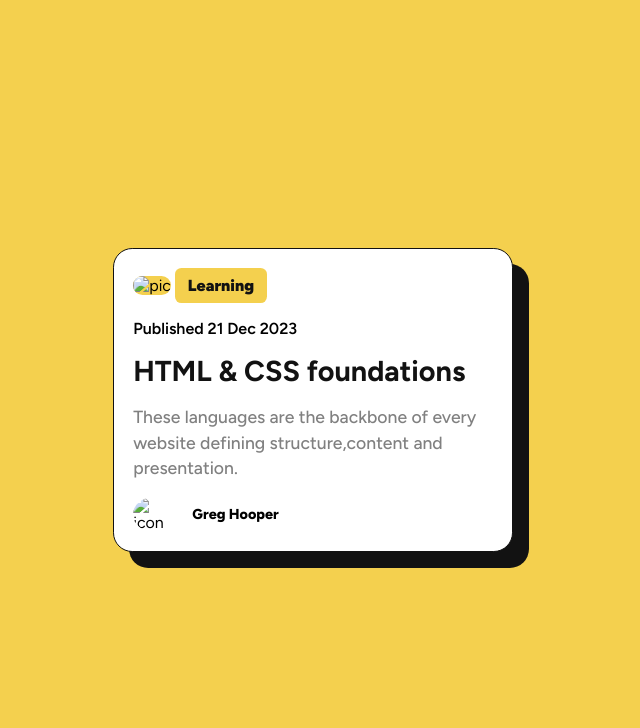
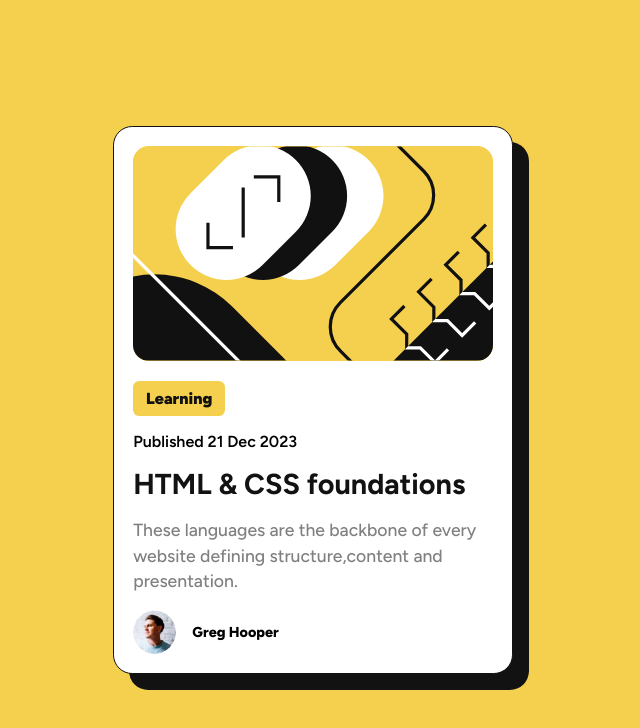
Before and after one commit to Shiviya-C/Blog_preview_card, a plain HTML site: page index.html in a window 1280 px wide. Shown: the whole page, without its empty margins (327-967 px from the left). Drawn offline with Linux system fonts and the light colour scheme.

Commit message:
Update index.html

```diff
--- a/index.html
+++ b/index.html
@@ -18,7 +18,7 @@
 
 <body>
   <div class="box">
-    <img src="assets/images/illustration-article.svg" alt="pic" class="pic">
+    <img src="illustration-article.svg" alt="pic" class="pic">
 
     <button>Learning</button>
 
@@ -29,7 +29,7 @@
     <p class="content">These languages are the backbone of every website defining structure,content and presentation.
     </p>
     <div class="logo">
-      <img src="assets/images/image-avatar.webp" alt="icon" class="icon">
+      <img src="image-avatar.webp" alt="icon" class="icon">
       <h4>Greg Hooper</h4>
     </div>
   </div>
```
